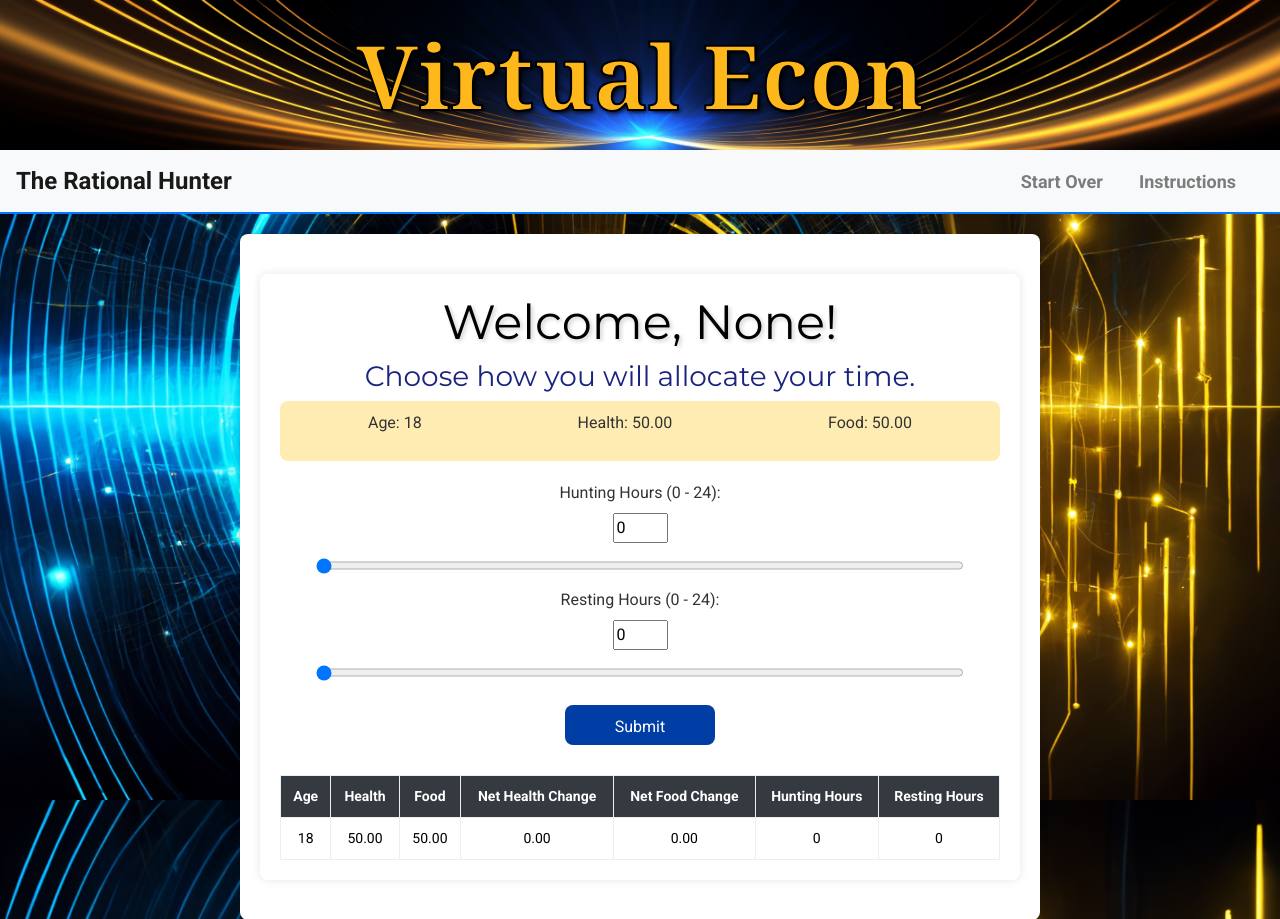
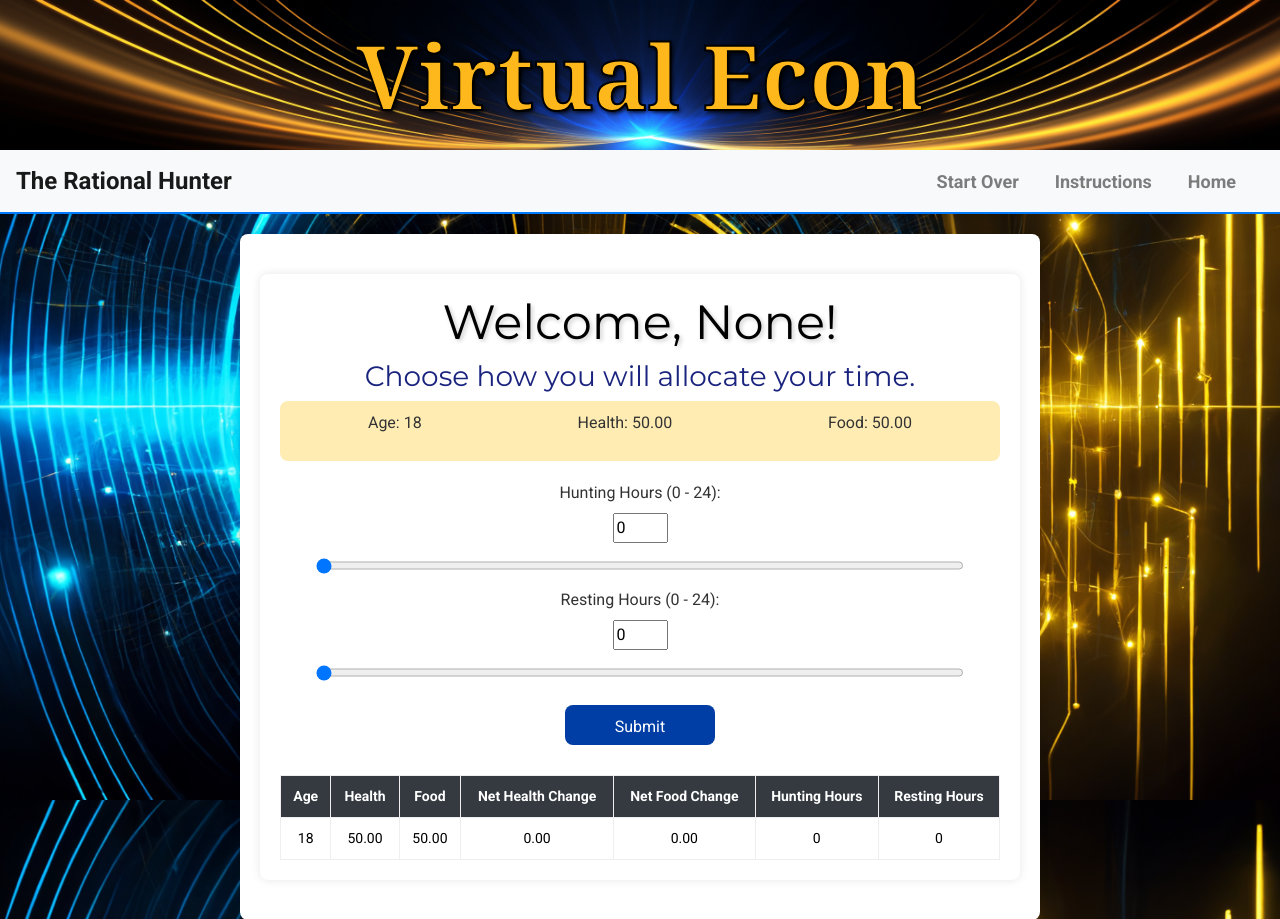
Before and after one commit to matthewdlang18/virtual_econ, a Flask app: page /game1/game1 in a window 1280 px wide. Shown: the top 919 px of the page. Run offline with Flask 3, Linux system fonts and the light colour scheme; some libraries are stand-ins or nearby versions.

Commit message:
Add files via upload

```diff
--- a/game1/templates/base1.html
+++ b/game1/templates/base1.html
@@ -19,7 +19,7 @@
     </header>
         <nav class="navbar navbar-expand-lg navbar-light bg-light">
         <a class="navbar-brand" href="{{ url_for('game1.home1') }}">The Rational Hunter</a>
-        {% if session['username'] and session['username'] != 'Guest' %}
+            {% if session['username'] and session['username'] != 'Guest' %}
             <span class="navbar-text">Username: {{ session['username'] }}</span> <!-- Display the username -->
         {% endif %}
         <button class="navbar-toggler" type="button" data-toggle="collapse" data-target="#navbarNav" aria-controls="navbarNav" aria-expanded="false" aria-label="Toggle navigation">
@@ -38,6 +38,9 @@
                         <a class="nav-link" href="{{ url_for('game1.leaderboard1', class_number=session['class']) }}">Leaderboard</a>
                     </li>
                 {% endif %}
+                <li class="nav-item">
+                    <a class="nav-link" href="{{ url_for('main.game_selection') }}">Home</a>
+                </li>
             </ul>
         </div>
     </nav>
```
